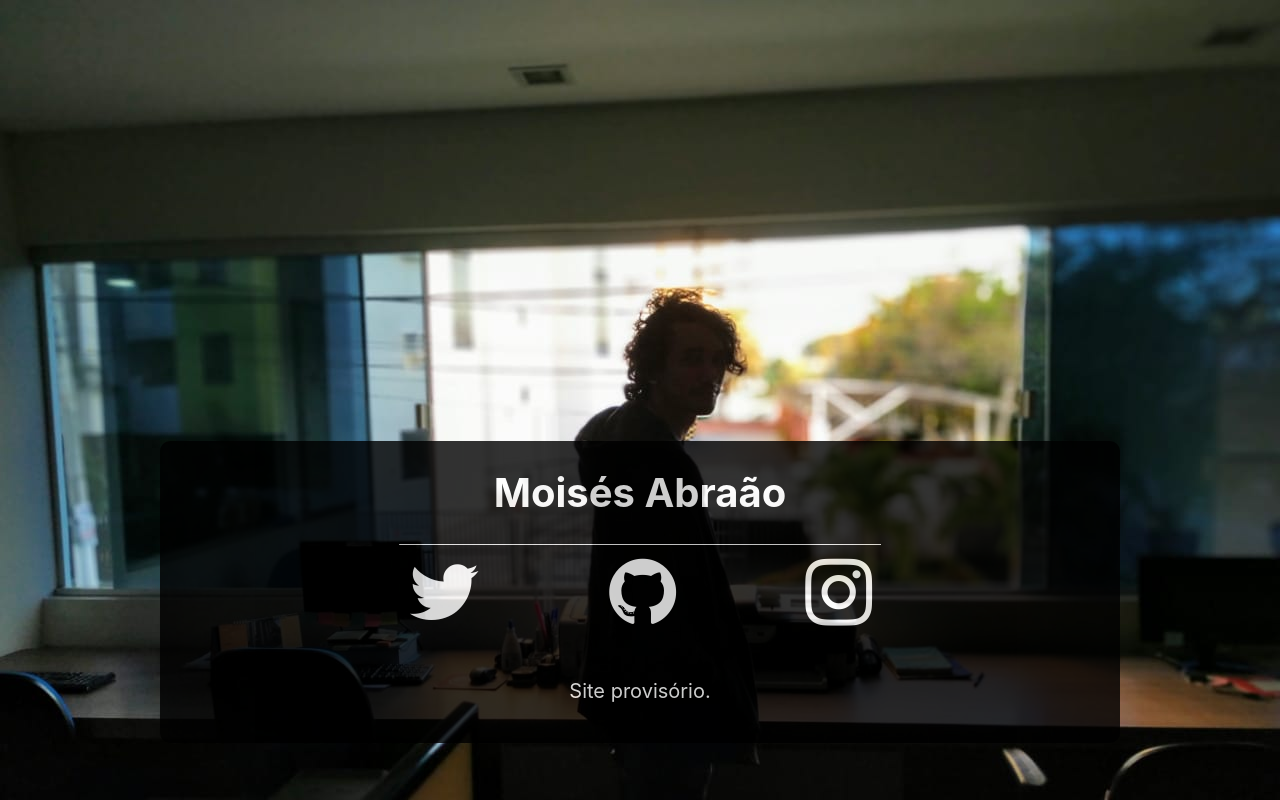
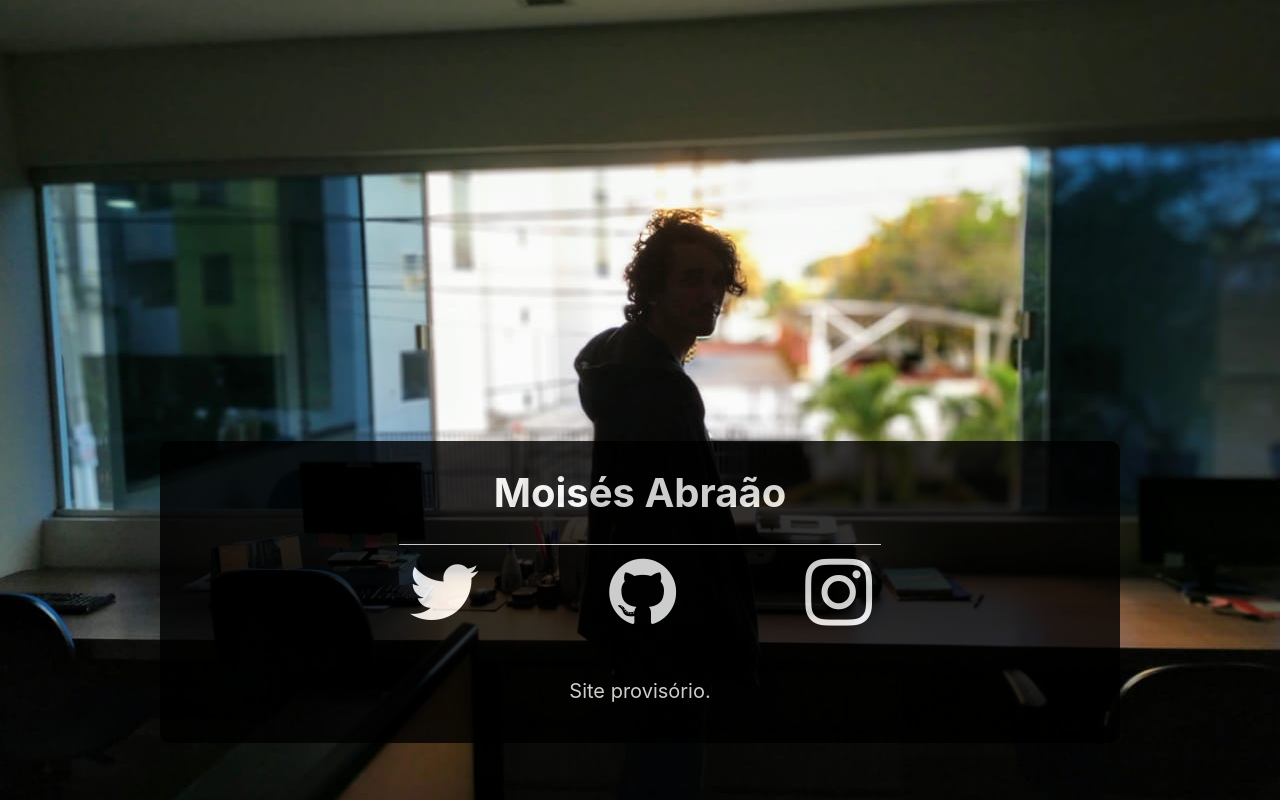
Before and after one commit to MoisesAbraao/moisesabraao, a React (Create React App) app: page / in a window 1280 px wide. Built offline with nearby package versions, Linux system fonts and the light colour scheme.

Commit message:
ajuste no backbround

```diff
--- a/public/index.html
+++ b/public/index.html
@@ -27,7 +27,7 @@
       work correctly both with client-side routing and a non-root public URL.
       Learn how to configure a non-root public URL by running `npm run build`.
     -->
-    <title>React App</title>
+    <title>Moisés Abraão</title>
   </head>
   <body>
     <noscript>You need to enable JavaScript to run this app.</noscript>
--- a/src/App.css
+++ b/src/App.css
@@ -15,6 +15,10 @@
 
 .App-header {
   background-image: url('eu.jpg');
+  background-repeat: no-repeat;
+  background-position: center center;
+  background-attachment: fixed;
+  background-size: cover;
   min-height: 100vh;
   display: flex;
   flex-direction: column;
```
